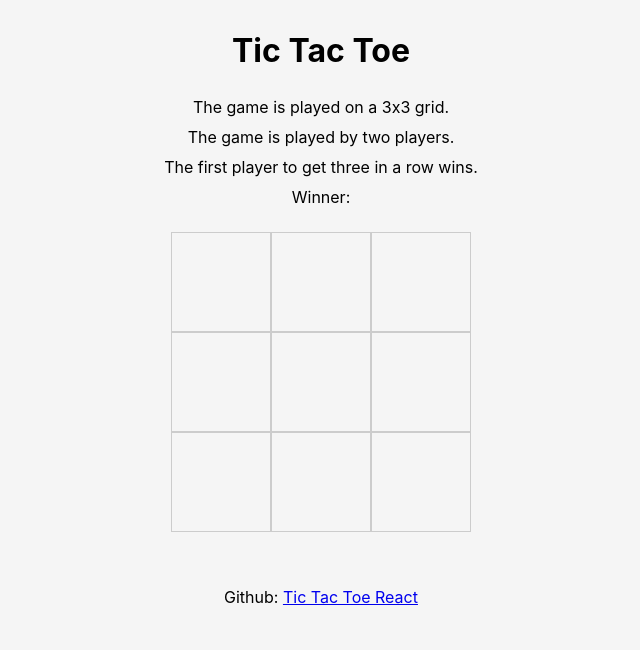
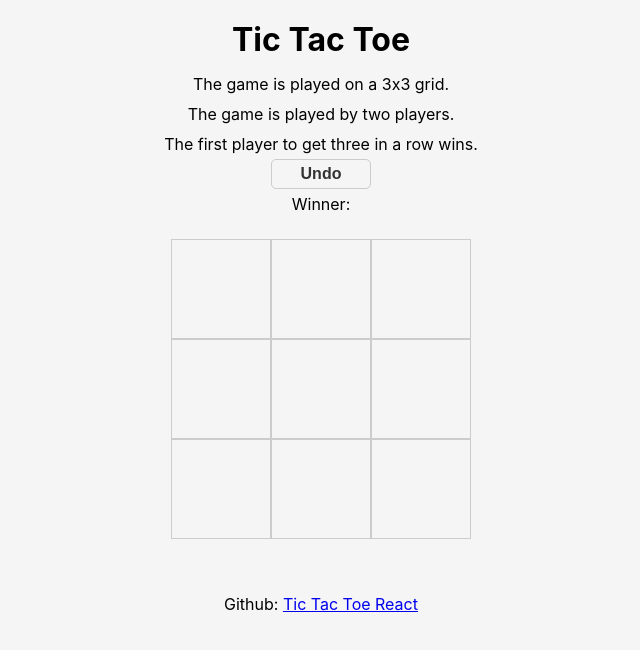
Before and after one commit to kennarddh/tic-tac-toe-react, a React (Create React App) app: page / in a window 1280 px wide. Shown: the top 650 px of the page, without its empty margins (319-959 px from the left). Built offline with nearby package versions, Linux system fonts and the light colour scheme.

Commit message:
feat: Undo

```diff
--- a/src/App.js
+++ b/src/App.js
@@ -4,10 +4,16 @@ import React, { useState, useCallback, useEffect } from 'react'
 import Square from 'Components/Square/Square'
 
 // Styles
-import { Container, GameContainer, RestartButton } from 'Styles'
+import {
+	Container,
+	GameContainer,
+	RestartButton,
+	UndoRedoButton,
+} from './Styles'
 
 const App = () => {
 	const [Squares, SetSquares] = useState(Array(9).fill(null))
+	const [History, SetHistory] = useState([])
 	const [IsNowX, SetIsNowX] = useState(true)
 	const [IsCanRestart, SetIsCanRestart] = useState(false)
 	const [Winner, SetWinner] = useState(null)
@@ -28,8 +34,10 @@ const App = () => {
 			SetIsNowX(isNowX => {
 				return !isNowX
 			})
+
+			SetHistory(history => [...history, Squares])
 		},
-		[IsNowX, Winner]
+		[IsNowX, Winner, History]
 	)
 
 	const CalculateWinner = squares => {
@@ -64,7 +72,17 @@ const App = () => {
 		SetIsNowX(true)
 		SetIsCanRestart(false)
 		SetWinner(null)
+		SetHistory([])
 	}, [])
+
+	const Undo = () => {
+		if (Winner) return
+		if (History.length === 0) return
+
+		SetSquares(History[History.length - 1])
+
+		SetHistory(history => history.slice(0, history.length - 1))
+	}
 
 	useEffect(() => {
 		const winner = CalculateWinner(Squares)
@@ -74,7 +92,7 @@ const App = () => {
 		}
 
 		SetWinner(winner)
-	}, [Squares])
+	})
 
 	return (
 		<Container>
@@ -85,6 +103,8 @@ const App = () => {
 			<p>The game is played by two players.</p>
 
 			<p>The first player to get three in a row wins.</p>
+
+			<UndoRedoButton onClick={Undo}>Undo</UndoRedoButton>
 
 			<p>Winner: {Winner}</p>
 
--- a/src/Styles.jsx
+++ b/src/Styles.jsx
@@ -9,6 +9,10 @@ export const Container = styled.div`
 	height: 100vh;
 	background-color: #f5f5f5;
 	box-sizing: border-box;
+
+	h1 {
+		margin: 10px 0;
+	}
 
 	p {
 		margin: 5px 0;
@@ -44,3 +48,22 @@ export const RestartButton = styled.button`
 		color: #333;
 	}
 `
+
+export const UndoRedoButton = styled.button`
+	min-width: 100px;
+	height: 30px;
+	background-color: #f5f5f5;
+	border: 1px solid #ccc;
+	border-radius: 5px;
+	cursor: pointer;
+	outline: none;
+	font-size: 16px;
+	font-weight: bold;
+	color: #333;
+	transition: all 0.2s ease-in-out;
+
+	&:hover {
+		background-color: #ccc;
+		color: #333;
+	}
+`
```
